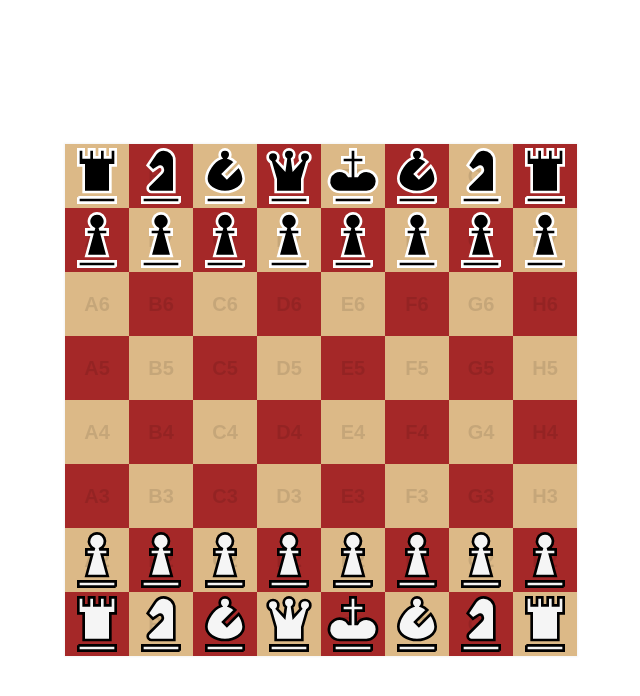
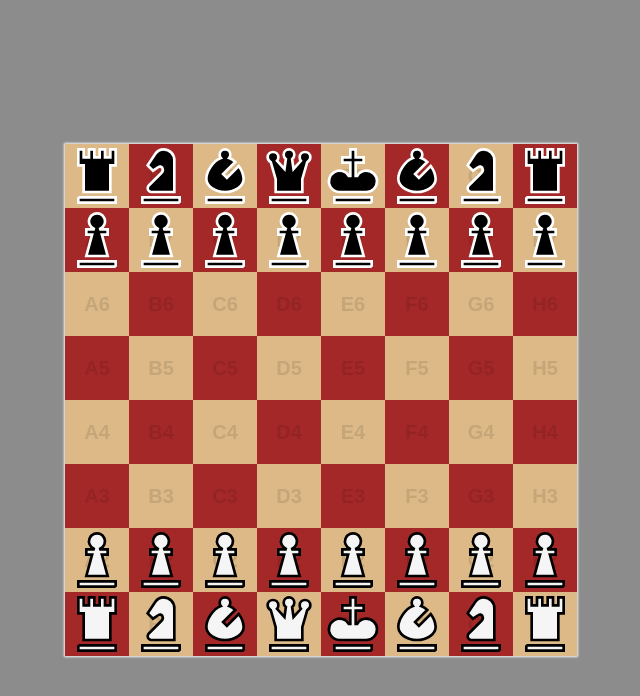
Before and after one commit to RKeyIT/chess-ts_react_oop, a React app: page / in a window 1280 px wide. Shown: the top 696 px of the page, without its empty margins (319-959 px from the left). Built offline with nearby package versions, Linux system fonts and the light colour scheme; the HTML template or start-up script is replaced by a standard one.

Commit message:
body background color

```diff
--- a/src/global.css
+++ b/src/global.css
@@ -1,3 +1,7 @@
+body {
+    background-color: rgb(140, 140, 140);
+}
+
 .Piece {
     position: absolute;
     width: 100%;
```
